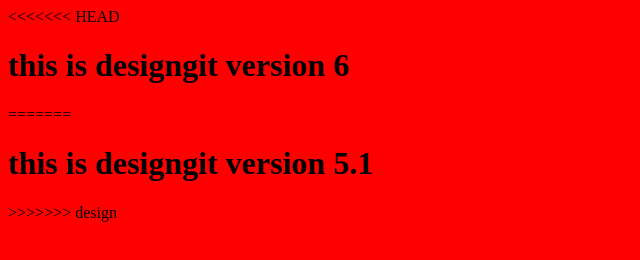
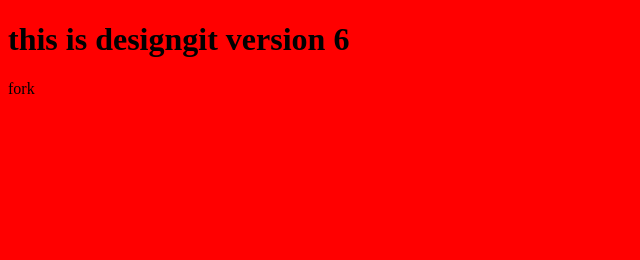
Before and after one commit to stylishajay74-ux/myrepo, a plain HTML site: page index.html in a window 1280 px wide. Shown: the whole page, without its empty margins (0-640 px from the left). Drawn offline with Linux system fonts and the light colour scheme.

Commit message:
Update paragh

```diff
--- a/index.html
+++ b/index.html
@@ -7,10 +7,7 @@
     <title>Document</title>
 </head>
 <body>
-<<<<<<< HEAD
-    <h1>this  is designgit version 6</h1>
-=======
-    <h1>this  is designgit version 5.1</h1>
->>>>>>> design
+    <h1>this  is designgit version 6</h1
+    <p>fork</p>
 </body>
 </html>
```
